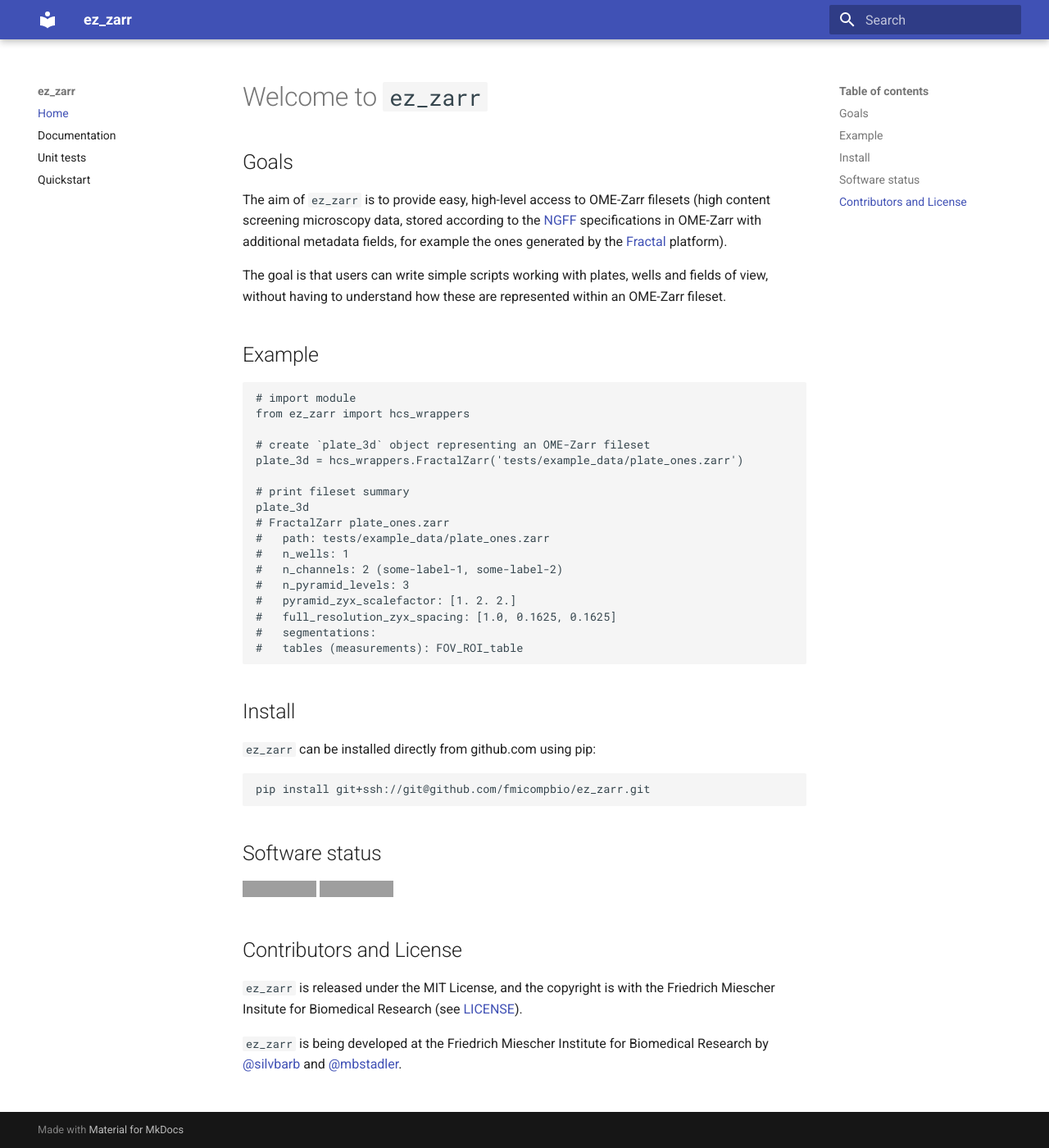
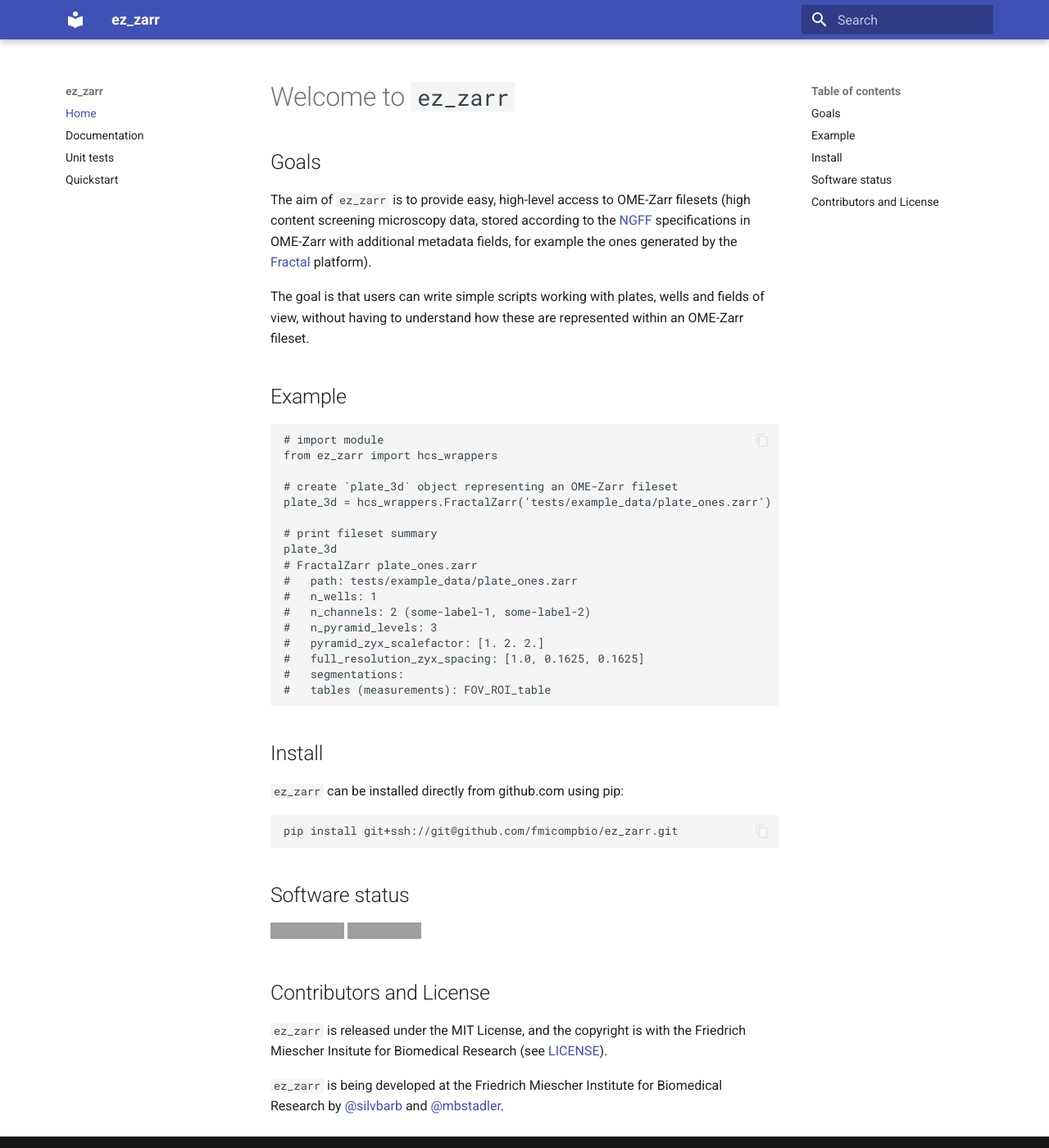
Before and after one commit to fmicompbio/ez_zarr, an MkDocs documentation site: the page built from docs/index.md, in a window 1280 px wide and 1400 px high. Shown: the whole window at 82% size. Built offline with MkDocs 1.6.1 and Material for MkDocs 9.7.7, drawn with Linux system fonts in a browser that asks for light colours; grey boxes are pictures that could not be loaded.

Commit message:
add vignette to mkdocs

```diff
--- /dev/null
+++ b/docs/extra.css
@@ -0,0 +1,3 @@
+.md-grid {
+    max-width: 90%;
+}
--- a/mkdocs.yml
+++ b/mkdocs.yml
@@ -1,6 +1,9 @@
 site_name: ez_zarr
 
-theme: 'material'
+theme:
+  name: 'material'
+  features:
+    - content.code.copy
 
 plugins:
   - search  # To have search functionality on the document
@@ -9,9 +12,24 @@
       handlers:
         python:
           paths: [src]  # search packages in the src folder
+  # - mkquartodocs # maps quarto CSS to admonition CSS (see https://github.com/jspaezp/mkquartodocs/blob/e5c3f825f86645f13f57bc0789f64c4db2f3863b/mkquartodocs/extension.py#L25-L30)
+
+# for info on code block formatting, see: https://squidfunk.github.io/mkdocs-material/reference/code-blocks
+markdown_extensions:
+  - pymdownx.highlight:
+      anchor_linenums: true
+      # line_spans: __span # wraps lines in <span>, needed for highlithing to work
+      pygments_lang_class: true
+      # auto_title: true # adds titles like 'Python', 'Bash' or 'Text Only'
+  - pymdownx.inlinehilite
+  - pymdownx.snippets
+  - pymdownx.superfences
+
+extra_css:
+    - 'extra.css'
 
 nav: # Setting up the navigation. Te below list will be tabs on left panel
   - Home: 'index.md'
   - Documentation: 'hcs_wrappers.md'
   - Unit tests: 'testing.md'
-  - Quickstart: 'vignette.html'
+  - Quickstart: 'quickstart.md'
```
